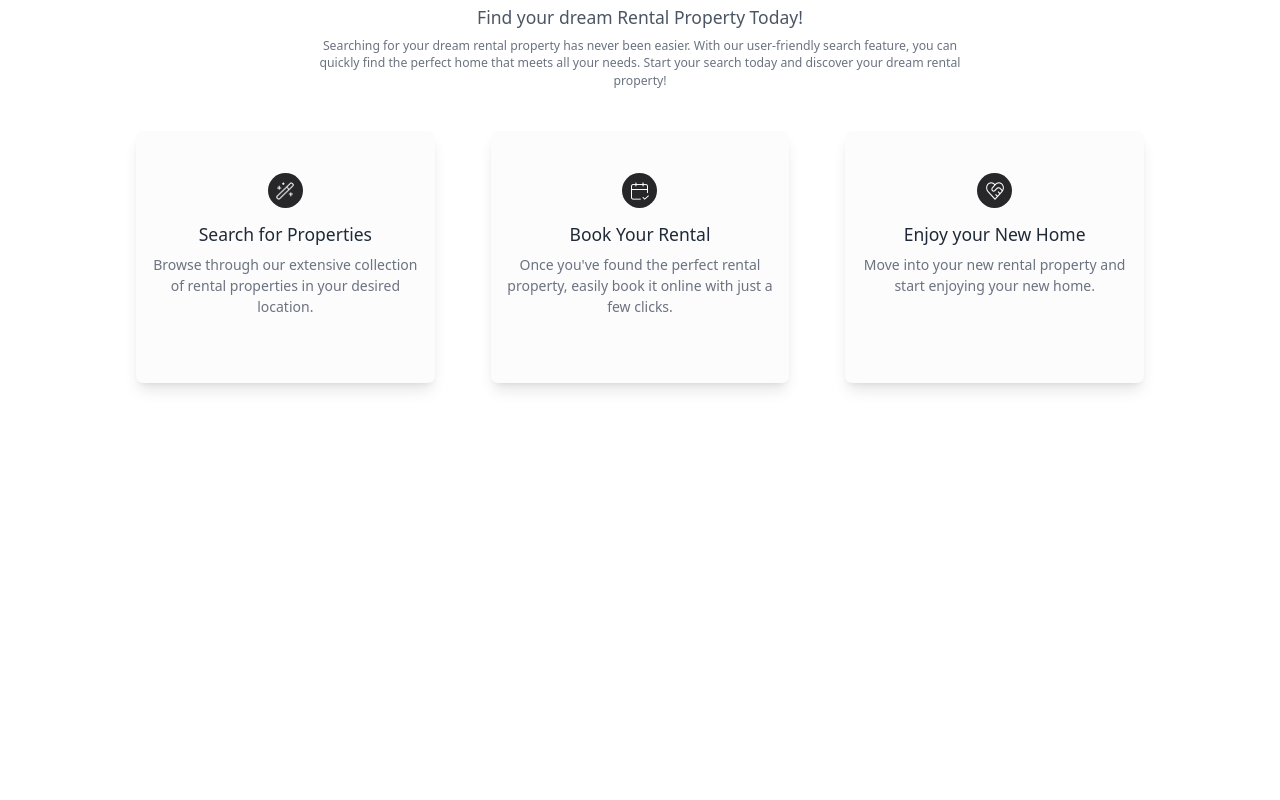
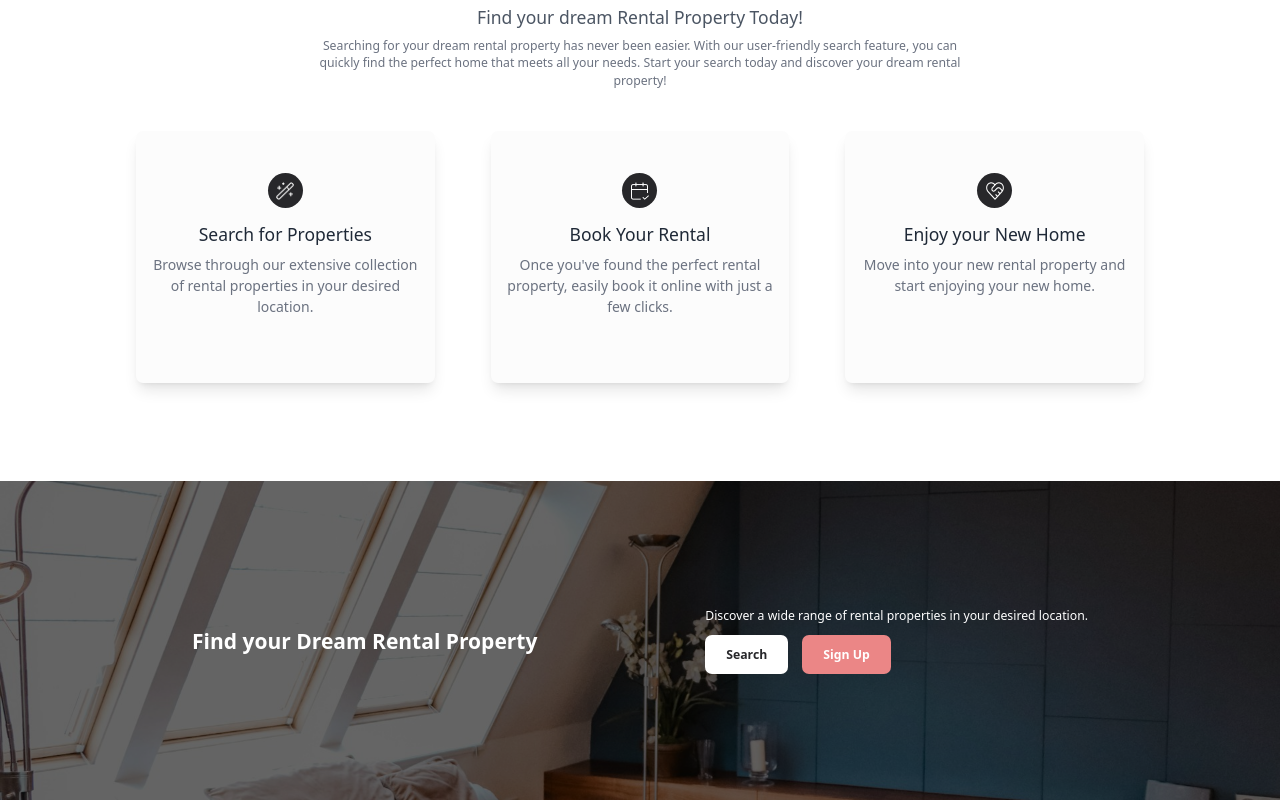
Before and after one commit to nishanss/rental-app-nextjs, a Next.js app: page /landing in a window 1280 px wide. Shown: the part 1569-2369 px from the top of the page. Before the commit the page ends 2050 px from the top, so only its background shows below. Built offline with nearby package versions, Linux system fonts and the light colour scheme; no server answers.

Commit message:
built Call to action section

```diff
--- /dev/null
+++ b/src/app/(nondashboard)/landing/CallToActionSection.tsx
@@ -0,0 +1,58 @@
+"use client";
+
+import Image from "next/image";
+import React from "react";
+import { motion } from "framer-motion";
+import Link from "next/link";
+
+const CallToActionSection = () => {
+  return (
+    <div className="relative py-24 ">
+      <Image
+        src="/landing-call-to-action.jpg"
+        alt="Rentiful Search Section Background"
+        fill
+        className="object-cover object-center"
+      />
+      <div className="absolute inset-0 bg-black bg-opacity-60"></div>
+      <motion.div
+        initial={{ opacity: 0, y: 20 }}
+        transition={{ duration: 0.5 }}
+        whileInView={{ opacity: 1, y: 0 }}
+        viewport={{ once: true }}
+        className="relative max-w-4xl xl:max-w-6xl mx-auto px-6 sm:px-8 lg:px-12 xl:px-16 py-12"
+      >
+        <div className="flex flex-col md:flex-row justify-between items-center">
+          <div className="mb-6 md:mb-0 md:mr-10">
+            <h2 className="text-2xl font-bold text-white">
+              Find your Dream Rental Property
+            </h2>
+          </div>
+          <div>
+            <p className="text-white mb-3">
+              Discover a wide range of rental properties in your desired
+              location.
+            </p>
+            <div className="flex justify-center md:justify-start gap-4">
+              <button
+                onClick={() => window.scrollTo({ top: 0, behavior: "smooth" })}
+                className="inline-block text-primary-700 bg-white rounded-lg px-6 py-3 font-semibold hover:bg-primary-500 hover:text-primary-50"
+              >
+                Search
+              </button>
+              <Link
+                href="/signup"
+                className="inline-block text-white bg-secondary-500 rounded-lg px-6 py-3 font-semibold hover:bg-secondary-600"
+                scroll={false}
+              >
+                Sign Up
+              </Link>
+            </div>
+          </div>
+        </div>
+      </motion.div>
+    </div>
+  );
+};
+
+export default CallToActionSection;
--- a/src/app/(nondashboard)/landing/page.tsx
+++ b/src/app/(nondashboard)/landing/page.tsx
@@ -2,6 +2,7 @@
 import HeroSection from "./HeroSection";
 import FeaturesSection from "./FeaturesSection";
 import DiscoverSection from "./DiscoverSection";
+import CallToActionSection from "./CallToActionSection";
 
 const Landing = () => {
   return (
@@ -9,6 +10,7 @@
       <HeroSection />
       <FeaturesSection />
       <DiscoverSection />
+      <CallToActionSection />
     </div>
   );
 };
```
